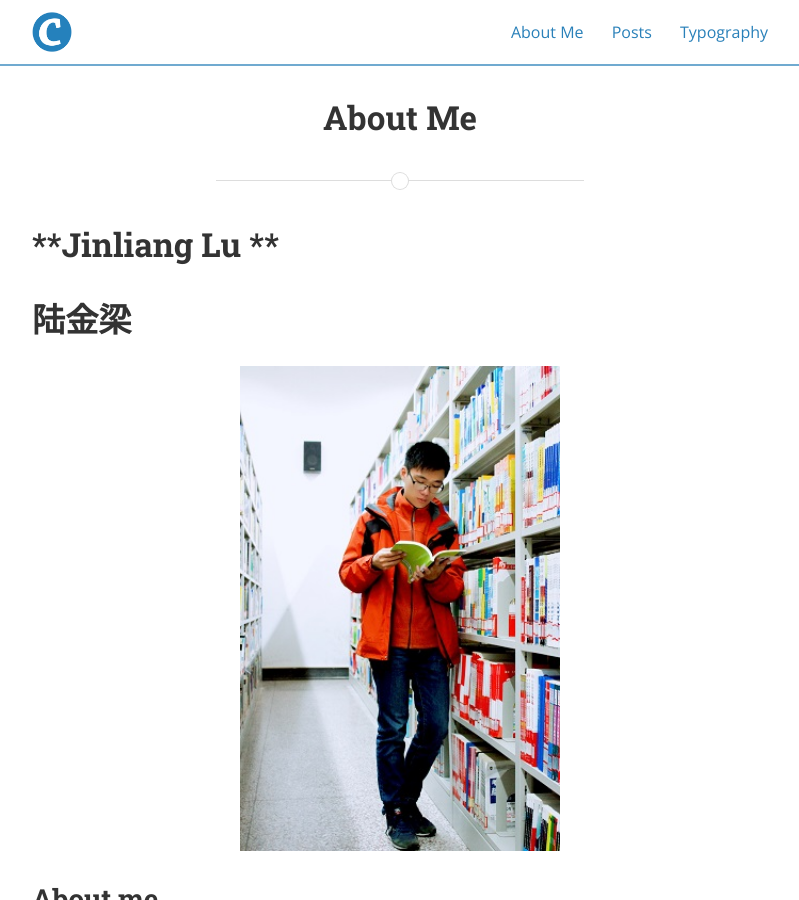
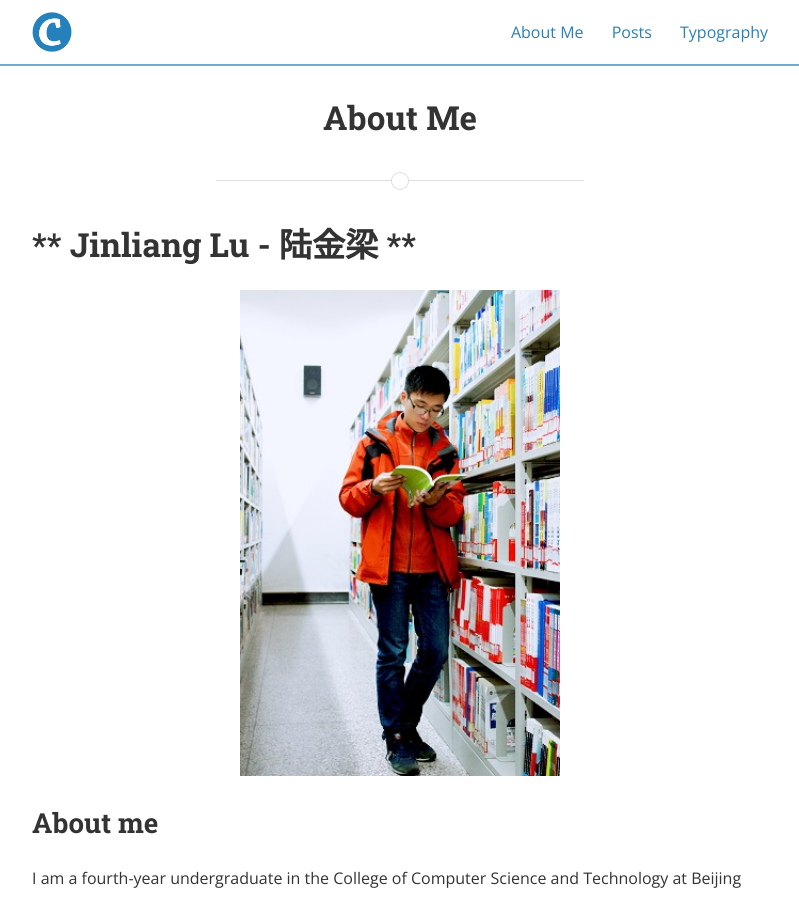
Before and after one commit to JinliangLu96/JinliangLu96.github.io, a Jekyll site: the page built from about.md, in a window 1280 px wide and 900 px high. Shown: the whole window, without its empty margins (240-1039 px from the left). Built offline with Jekyll 4.4.1, drawn with Linux system fonts in a browser that asks for light colours; nearby versions of some CDN libraries.

```diff
--- a/about.md
+++ b/about.md
@@ -3,8 +3,7 @@ layout: page
 title: About Me
 permalink: /about/
 ---
-# **Jinliang Lu **
-# 陆金梁 #
+# ** Jinliang Lu - 陆金梁 **
 
 <img src="/assets/Jinliang.jpg" title="Profile Picture" class="profile">
 
```
